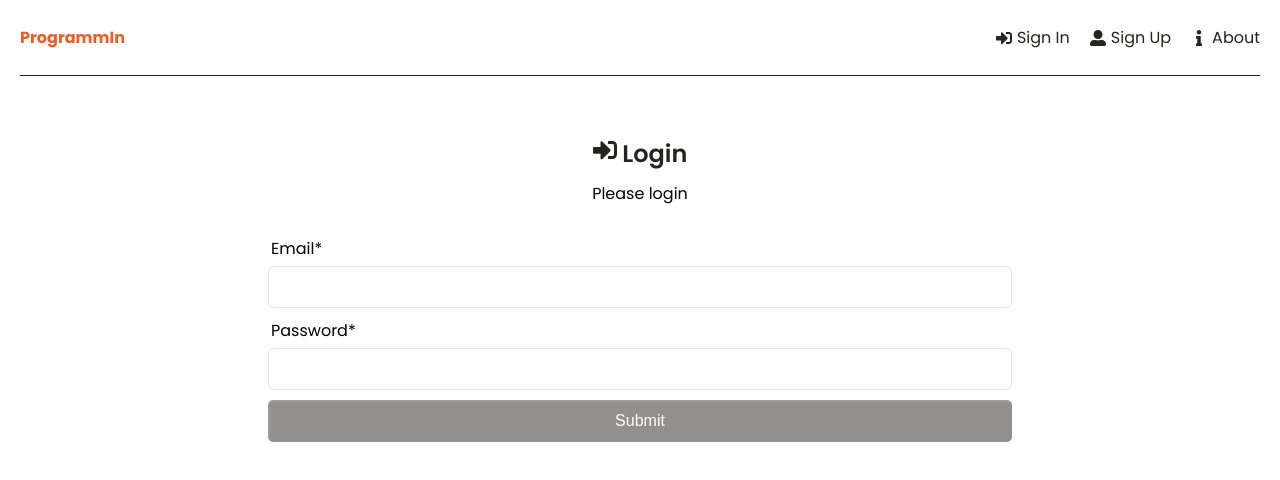
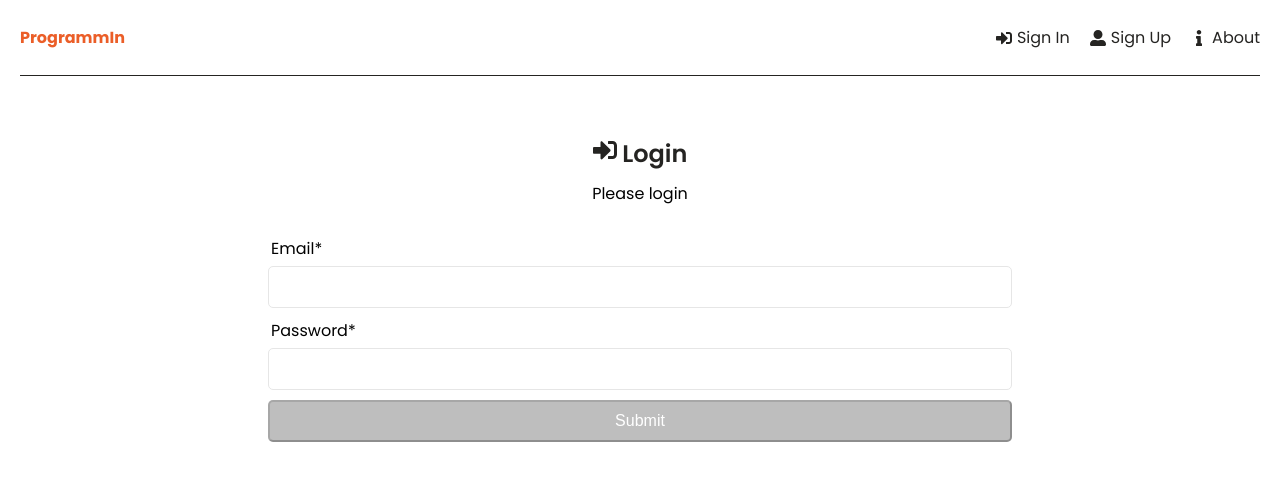
Before and after one commit to piotrd22/programmIn, a React (Create React App) app in the folder client/: page / in a window 1280 px wide. Shown: the top 480 px of the page. Built offline with nearby package versions, Linux system fonts and the light colour scheme.

Commit message:
added navigate when user is logged

```diff
--- a/client/src/App.js
+++ b/client/src/App.js
@@ -1,5 +1,11 @@
 import "./index.scss";
-import { BrowserRouter as Router, Routes, Route } from "react-router-dom";
+import {
+  BrowserRouter as Router,
+  Routes,
+  Route,
+  Navigate,
+} from "react-router-dom";
+import { useSelector } from "react-redux";
 import About from "./pages/About";
 import Signin from "./pages/Signin";
 import Signup from "./pages/Signup";
@@ -8,16 +14,30 @@ import Feed from "./pages/Feed";
 import NotFound from "./pages/NotFound";
 
 function App() {
+  const { user } = useSelector((state) => state.auth);
+
   return (
     <div>
       <Router>
         <div className="container">
           <Header />
           <Routes>
-            <Route path="/" element={<Signin />} />
-            <Route path="/about" element={<About />} />
-            <Route path="/signup" element={<Signup />} />
-            <Route path="/feed" element={<Feed />} />
+            <Route
+              path="/"
+              element={user ? <Navigate to="/feed" /> : <Signin />}
+            />
+            <Route
+              path="/about"
+              element={user ? <Navigate to="/feed" /> : <About />}
+            />
+            <Route
+              path="/signup"
+              element={user ? <Navigate to="/feed" /> : <Signup />}
+            />
+            <Route
+              path="/feed"
+              element={user ? <Feed /> : <Navigate to="/" />}
+            />
             <Route
               path="*"
               element={<NotFound data={window.location.href} />}
--- a/client/src/index.scss
+++ b/client/src/index.scss
@@ -3,6 +3,7 @@
 $blackcol: rgb(37, 36, 34);
 $orangecol: rgb(235, 94, 40);
 $hovercol: rgb(204, 197, 185);
+$disablecol: rgb(190, 190, 190);
 
 * {
   margin: 0;
@@ -59,6 +60,10 @@ li {
 }
 
 .header {
+  background-color: white;
+  overflow: hidden;
+  position: sticky;
+  top: 0;
   display: flex;
   justify-content: space-between;
   align-items: center;
@@ -172,7 +177,7 @@ li {
 }
 
 .btn:disabled {
-  opacity: 0.5;
+  background-color: $disablecol;
 }
 
 .btn:hover {
@@ -197,7 +202,7 @@ li {
 }
 
 .btn-post:disabled {
-  opacity: 0.5;
+  background-color: $disablecol;
 }
 
 .btn-post:hover {
```
